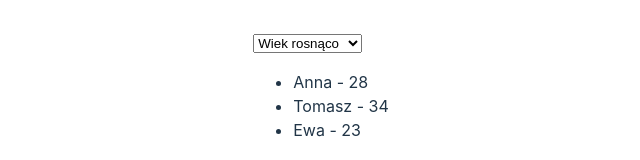
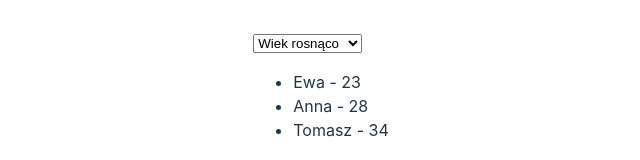
Before and after one commit to lukas-sikora/zadania-react, a React (Vite) app in the folder react-training/: page / in a window 1280 px wide. Shown: the part 306-466 px from the top of the page, without its empty margins (319-959 px from the left). Built offline with nearby package versions, Linux system fonts and the light colour scheme.

Commit message:
use-effect-task/4-solution

```diff
--- a/react-training/src/App.jsx
+++ b/react-training/src/App.jsx
@@ -1,4 +1,4 @@
-import { useState } from "react";
+import { useState, useEffect } from "react";
 
 const users = [
   { id: 1, name: "Anna", age: 28 },
@@ -9,6 +9,13 @@ const users = [
 const App = () => {
   const [sortedUsers, setSortedUsers] = useState(users);
   const [sortOrder, setSortOrder] = useState("ascending");
+
+  useEffect(() => {
+    const sorted = [...users].sort((a, b) =>
+      sortOrder === "ascending" ? a.age - b.age : b.age - a.age
+    );
+    setSortedUsers(sorted);
+  }, [sortOrder]);
 
   return (
     <div>
```
